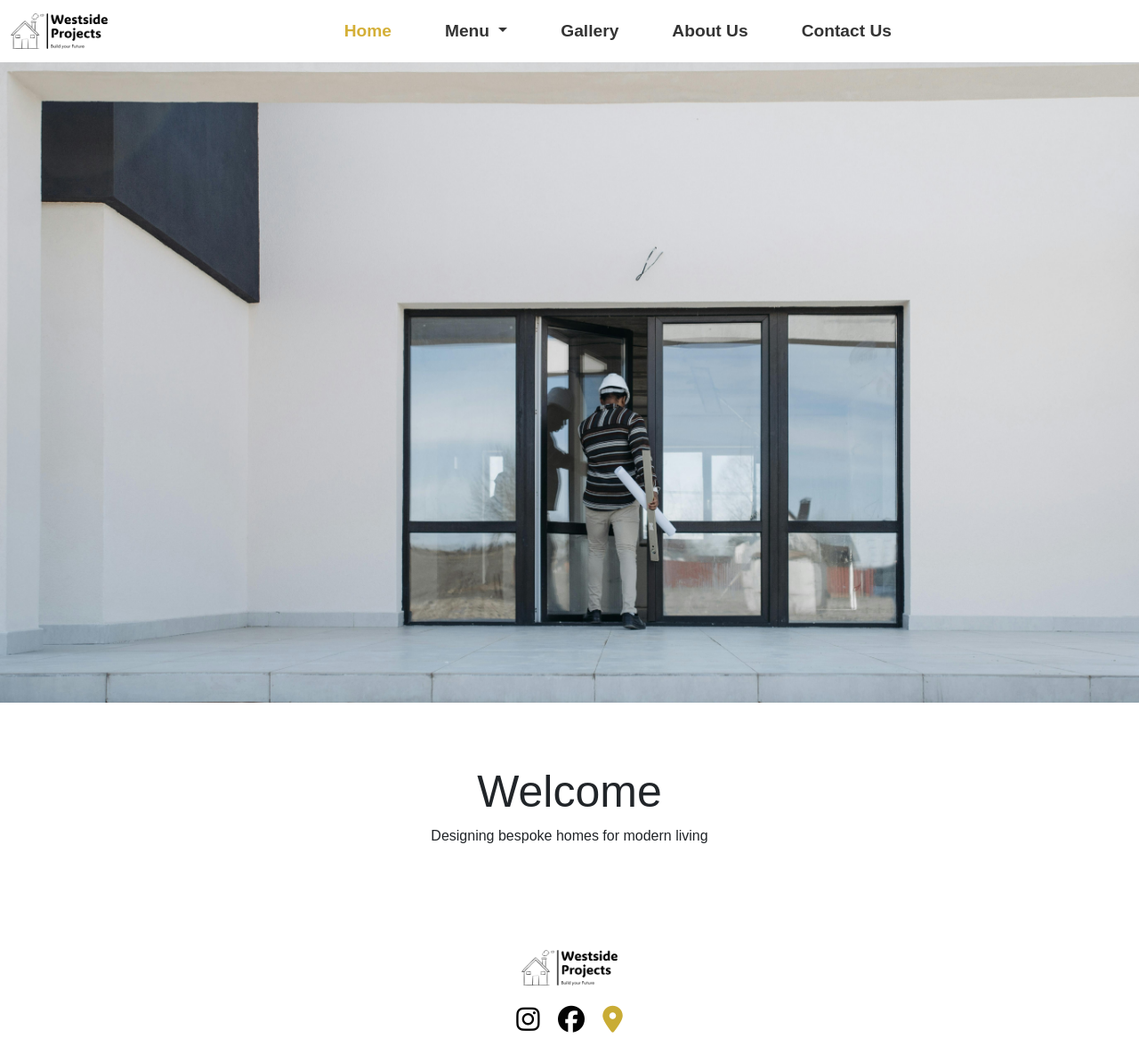
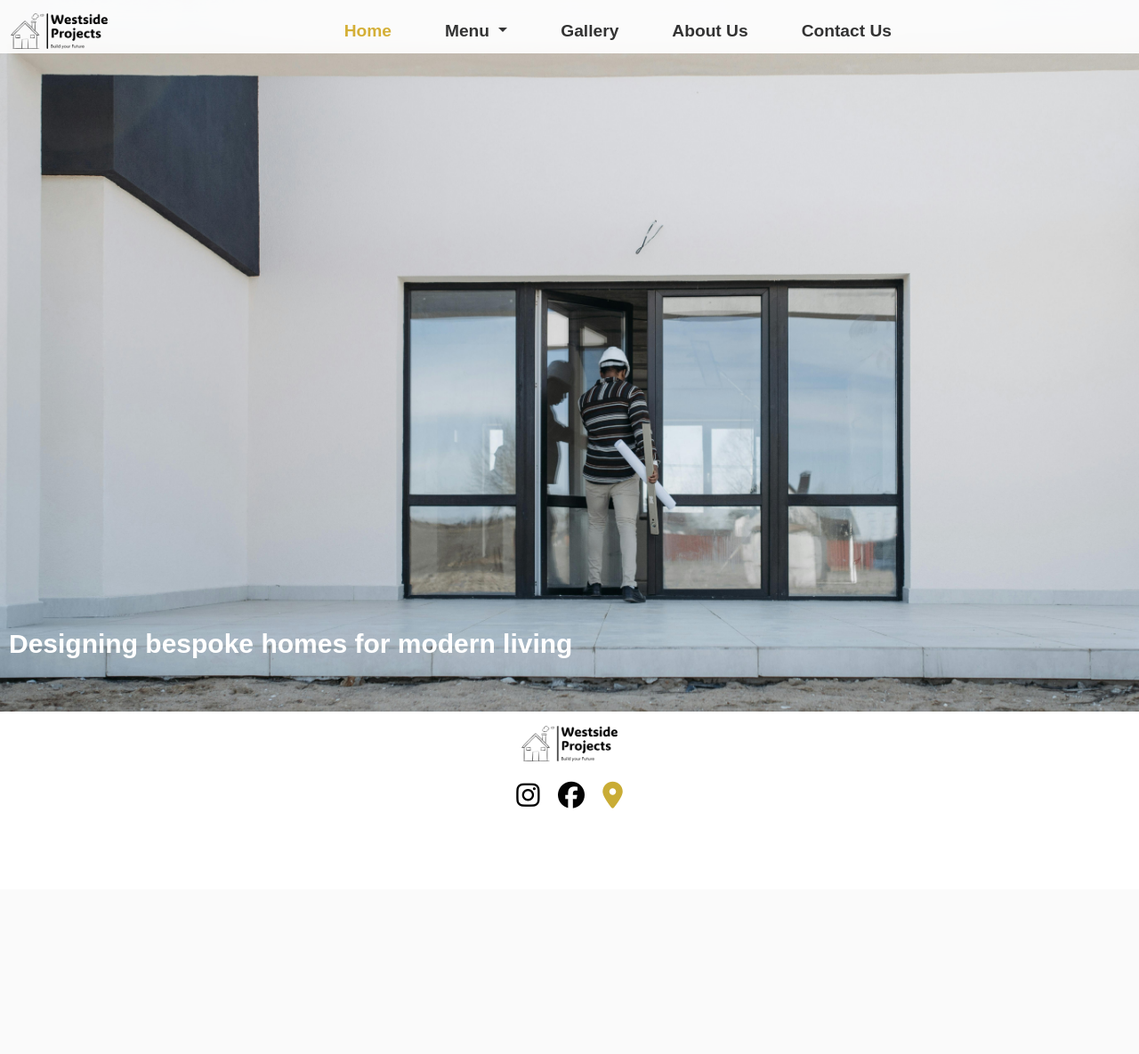
Before and after one commit to huss-al/westside_projects, a Django app: page / in a window 1280 px wide. Shown: the whole page at 89% size. After the commit the page ends 909 px from the top, so only its background shows below. Run offline with Django 4.2, Linux system fonts and the light colour scheme; some libraries are stand-ins or nearby versions.

Commit message:
added appearing message on home.html

```diff
--- a/home/templates/home/home.html
+++ b/home/templates/home/home.html
@@ -9,25 +9,17 @@
 <div class="banner">
     <img src="{% static 'images/pexels-pavel-danilyuk-7937739.jpg' %}" alt="Welcome message">
 </div>
-<div class="content" id="main-content">
-    <h2>Welcome</h2>
-    <p>Designing bespoke homes for modern living</p>
+<div class="banner-text" id="banner-text">
+    <h2>Designing bespoke homes for modern living</h2>
 </div>
 
 <script>
     document.addEventListener('DOMContentLoaded', function() {
-        window.addEventListener('scroll', function() {
-            const content = document.getElementById('main-content');
-            const contentPosition = content.getBoundingClientRect().top;
-            const screenPosition = window.innerHeight;
-
-            // Check if the content is in the viewport
-            if (contentPosition < screenPosition) {
-                setTimeout(() => {
-                    content.classList.add('visible');
-                }, 900); // Delay in milliseconds
-            }
-        });
+        // Add the effect for the banner text
+        setTimeout(() => {
+            const bannerText = document.getElementById('banner-text');
+            bannerText.classList.add('visible');
+        }, 600); // Delay for banner-text in milliseconds (adjust as needed)
     });
 </script>
 {% endblock %}
--- a/static/css/home.css
+++ b/static/css/home.css
@@ -6,51 +6,44 @@ body {
 
 .banner {
     position: relative;
-    margin-top: 70px;
-    margin-bottom: 70px;
     width: 100%;
-    height: 90vh; /* Set height of the banner */
-    opacity: 1;
-    text-align: center;
-    font-size: 50px;
-    font-weight: bold;
-    color: #fefefe;
-    display: flex; /* Use flexbox for centering */
-    justify-content: center; /* Center horizontally */
-    align-items: center; /* Center vertically */
+    height: 100vh; /* Full viewport height */
+    display: flex;
+    justify-content: center; /* Center content horizontally */
+    align-items: center; /* Center content vertically */
 }
 
 .banner img {
     width: 100%; /* Full width */
     height: 100%; /* Full height */
     object-fit: cover; /* Cover the banner area */
-    display: block; /* Prevent bottom whitespace on image */
+    position: absolute; /* Position image absolutely */
+    top: 0;
+    left: 0;
+    z-index: 1; /* Place image behind text */
 }
 
-
-.content {
-    margin: 0;
-    width: 100%; /* Full width */
-    margin: auto;
-    text-align: center;
+.banner-text {
+    position: absolute; /* Place the text absolutely on the banner */
+    bottom: 50px; /* Place the text at the bottom */
+    width: 90%; /* Ensure the text container spans the full width */
+    color: rgb(255, 255, 255); /* Set the text color */
+    z-index: 10; /* Place text above the image */
+    font-size: 50px;
+    font-weight: 800;
     opacity: 0; /* Initially hidden */
-    transform: translateY(5px); /* Slightly move down */
-    transition: opacity 4s ease-in-out, transform 0.5s ease-in-out; /* Smooth transition */
+    transform: translateY(20px); /* Slightly move down for the effect */
+    transition: opacity 1.5s ease-in-out, transform 1.8s ease-in-out; /* Smooth transition */
+    margin-left: 10px;
 }
 
-.content h2 {
-    font-size: 50px;
+.banner-text.visible {
+    opacity: 1; /* Fully visible */
+    transform: translateY(0); /* Move back to original position */
 }
 
-.content.visible {
-    opacity: 1; /* Fully visible */
-    transform: translateY(0); /* Move back to original position */
-    margin-bottom: 100px;
-    text-align: center;
+.banner-text h2 {
+    font-size: 30px; /* Adjust font size for the paragraph */
+    font-weight: 800;
+
 }
-
-p {
-    width: 80%; /* Keep this to control the width */
-    margin: 0 auto; /* Center it horizontally */
-    text-align: center; /* Center text inside the paragraph */
-}
--- a/westside_projects/settings.py
+++ b/westside_projects/settings.py
@@ -26,7 +26,7 @@ BASE_DIR = Path(__file__).resolve().parent.parent
 SECRET_KEY = "django-insecure-=t6&wjk)nr_-@tued=dhf!9beska5v#fdhtyr92#h$fn0yw-o!"
 
 # SECURITY WARNING: don't run with debug turned on in production!
-DEBUG = False
+DEBUG = True
 
 ALLOWED_HOSTS = [
     '127.0.0.1',
```
